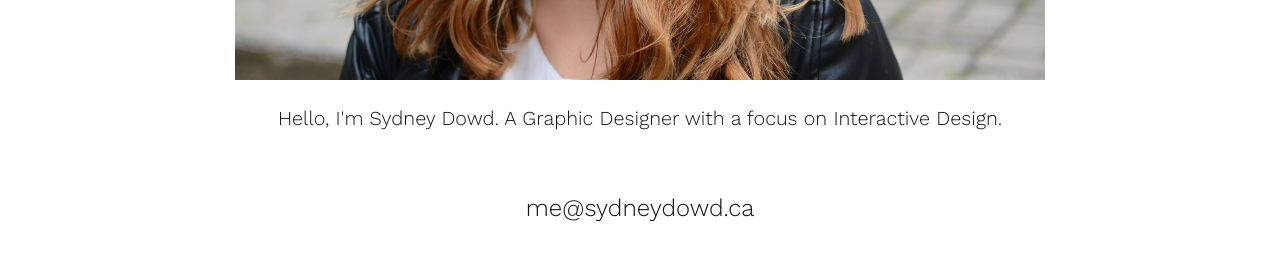
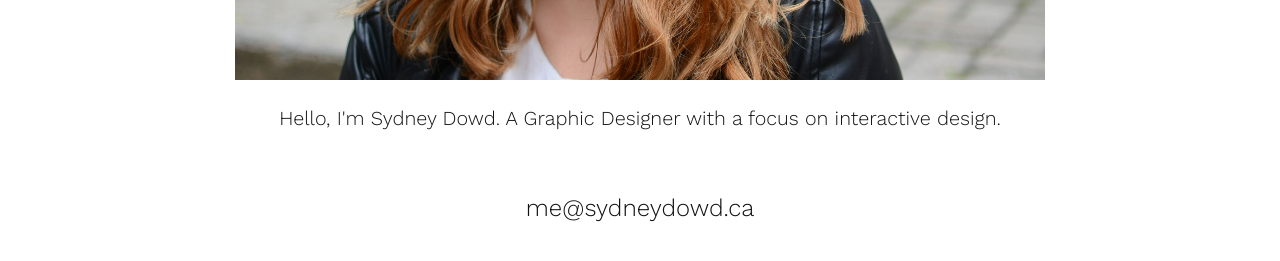
Before and after one commit to sydneydowd/portfolio, a Jekyll site: the page built from about.html, in a window 1280 px wide. Shown: the part 577-838 px from the top of the page. Built offline with Jekyll 4.4.1, drawn with Linux system fonts in a browser that asks for light colours.

Commit message:
checked caps on about page

```diff
--- a/about.html
+++ b/about.html
@@ -7,4 +7,4 @@ layout: default
 </div>
 
 <div class="bio pad-t">
-  <p class="mega">Hello, I'm Sydney Dowd. A Graphic Designer with a focus on Interactive Design.</p>
+  <p class="mega">Hello, I'm Sydney Dowd. A Graphic Designer with a focus on interactive design.</p>
```
